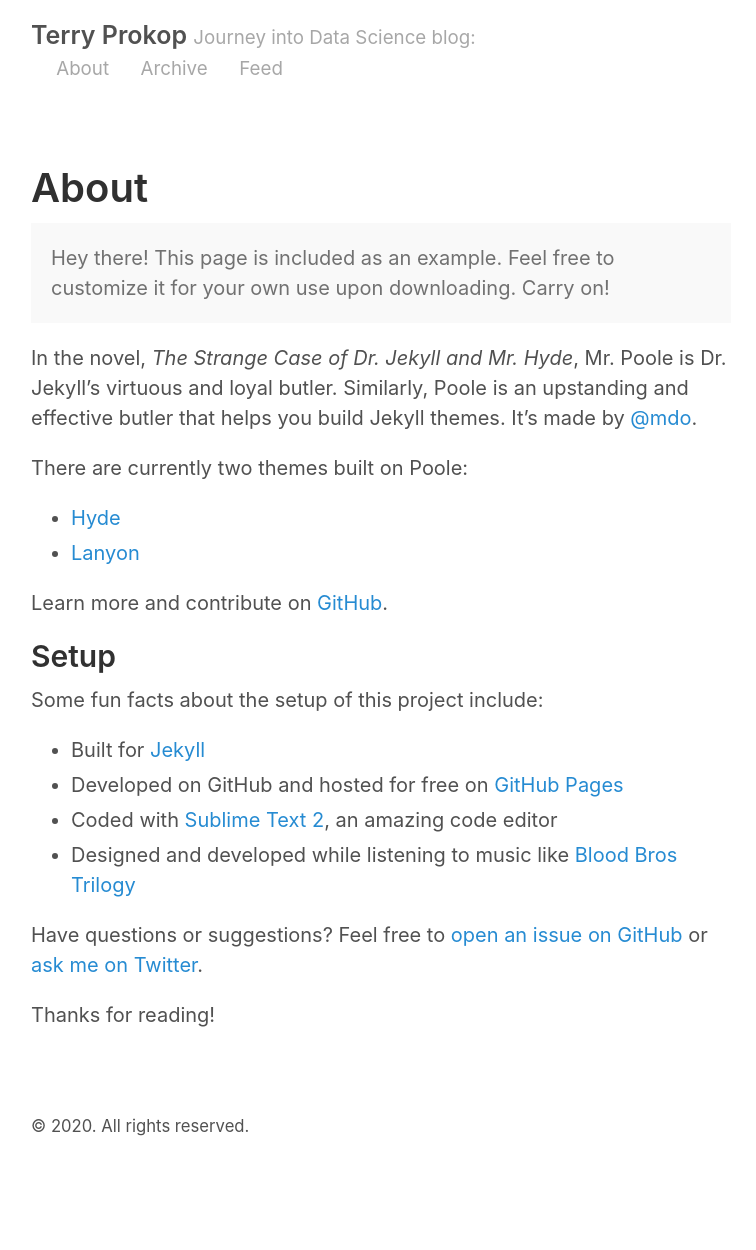
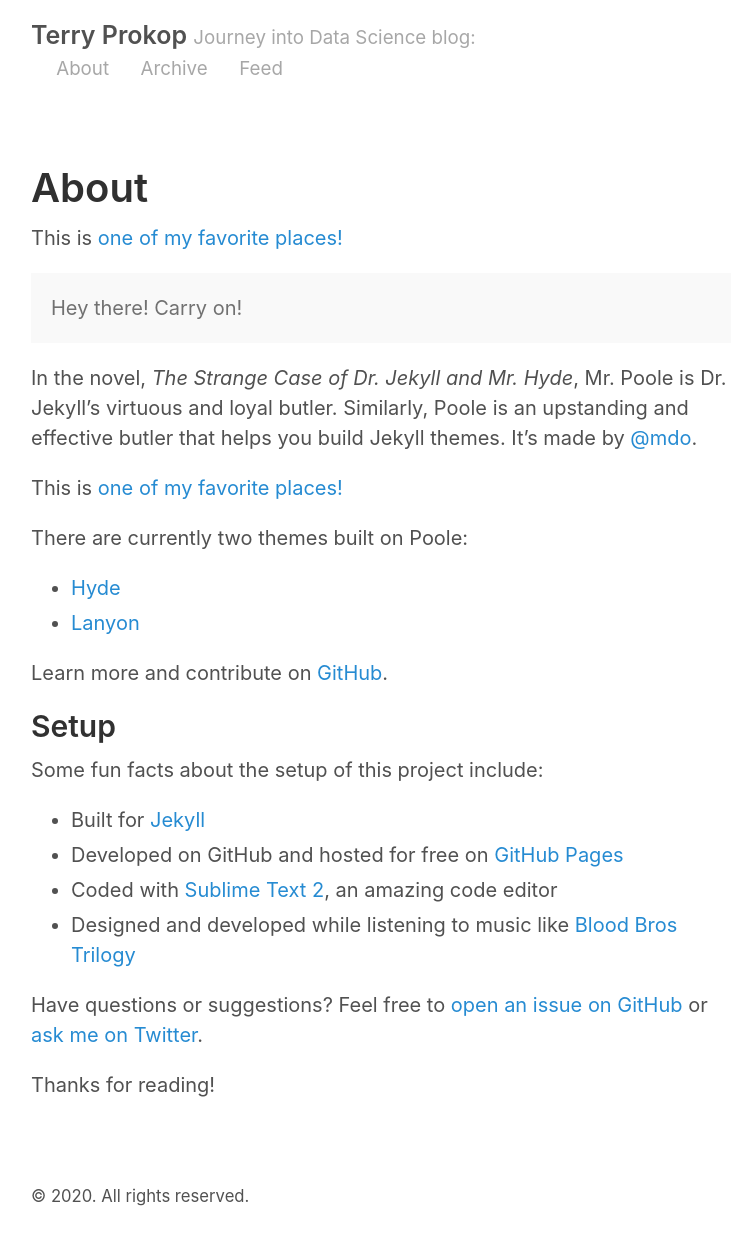
Before and after one commit to toko258/toko258.github.io, a Jekyll site: the page built from about.md, in a window 1280 px wide. Shown: the whole page, without its empty margins (259-1015 px from the left). Built offline with Jekyll 4.4.1, drawn with Linux system fonts in a browser that asks for light colours; before the commit the page ends 1180 px from its top, so only the background shows below that.

Commit message:
Update about.md

```diff
--- a/about.md
+++ b/about.md
@@ -3,11 +3,16 @@ layout: page
 title: About
 ---
 
+This is [one of my favorite places!](https://unsplash.com/photos/udSPh12VjgE)
+
 <p class="message">
-  Hey there! This page is included as an example. Feel free to customize it for your own use upon downloading. Carry on!
+  Hey there!
+  Carry on!
 </p>
 
 In the novel, *The Strange Case of Dr. Jekyll and Mr. Hyde*, Mr. Poole is Dr. Jekyll's virtuous and loyal butler. Similarly, Poole is an upstanding and effective butler that helps you build Jekyll themes. It's made by [@mdo](https://twitter.com/mdo).
+
+This is [one of my favorite places!](https://unsplash.com/photos/udSPh12VjgE)
 
 There are currently two themes built on Poole:
 
```
